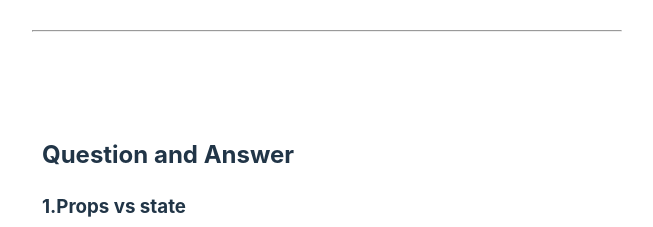
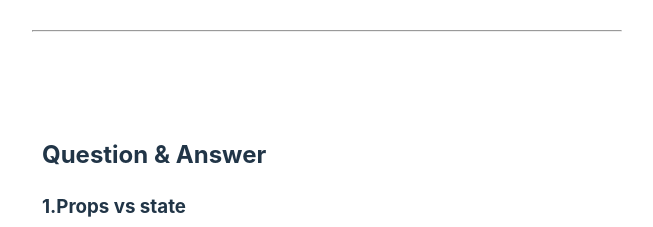
Before and after one commit to HmSani6699/assignment__8, a React (Vite) app: page / in a window 1280 px wide. Shown: the part 3540-3767 px from the top of the page, without its empty margins (83-736 px from the left). Built offline with nearby package versions, Linux system fonts and the light colour scheme.

Commit message:
ad to question part

```diff
--- a/src/component/Question/Question.jsx
+++ b/src/component/Question/Question.jsx
@@ -4,7 +4,7 @@ import "./Question.css";
 const Question = () => {
   return (
     <div className="question-answer">
-      <h2>Question and Answer</h2>
+      <h2>Question & Answer</h2>
       <h3>1.Props vs state</h3>
       <ul>
         <li>
```
